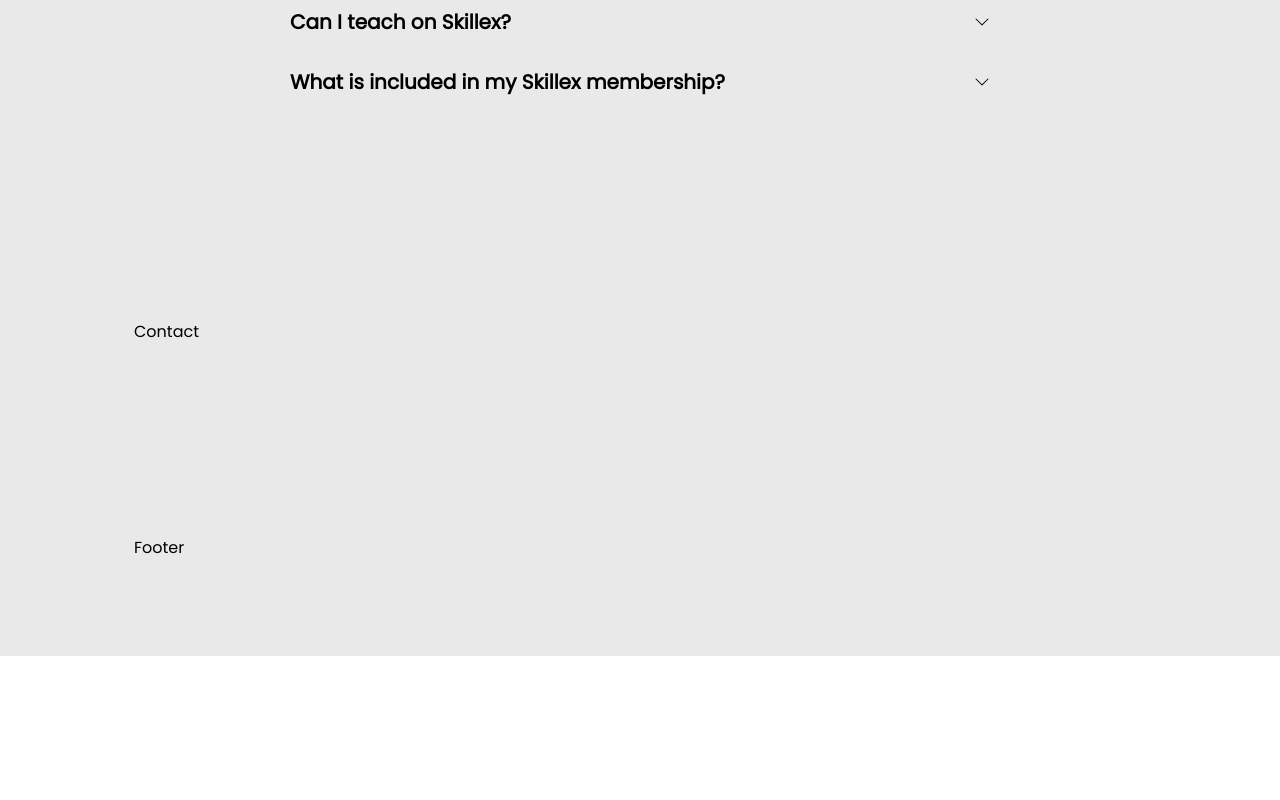
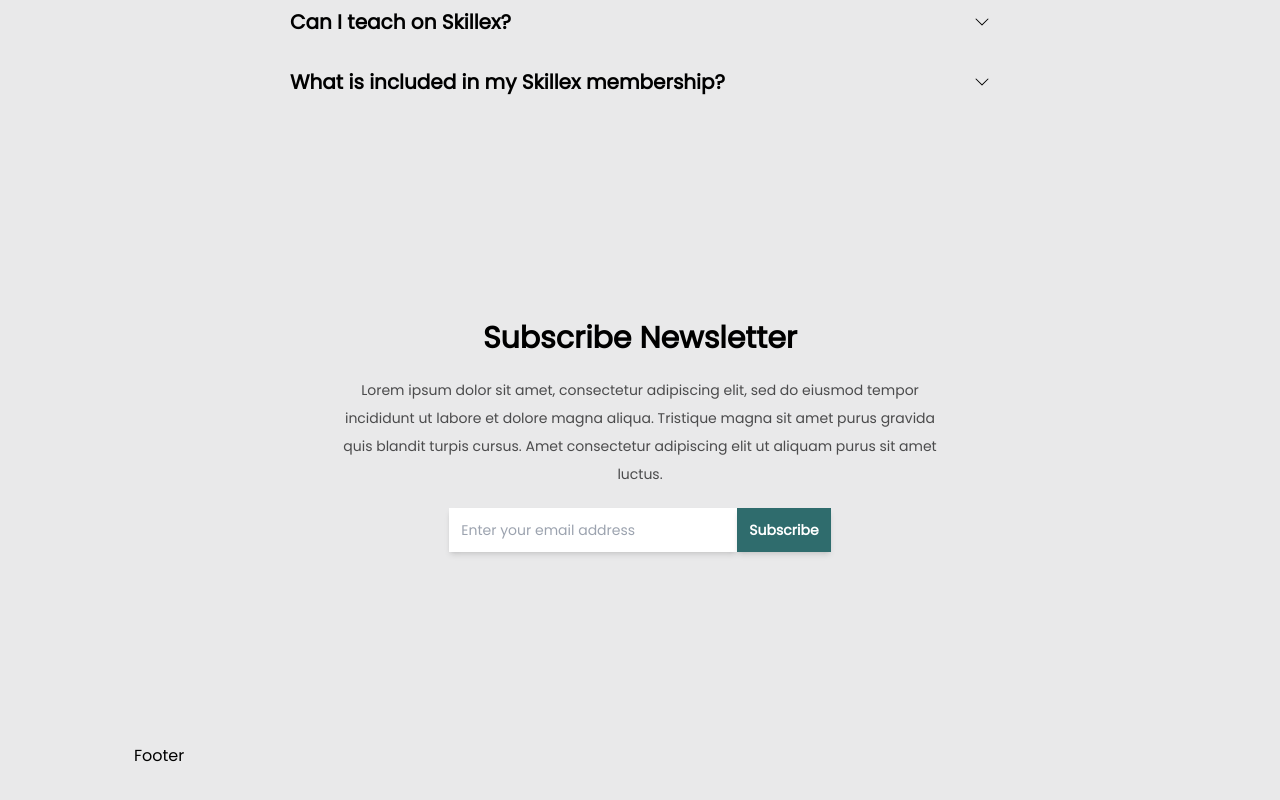
Before and after one commit to abdulkareemm/akm-teach, a React (Create React App) app: page / in a window 1280 px wide. Shown: the part 3552-4352 px from the top of the page. Before the commit the page ends 4208 px from the top, so only its background shows below. Built offline with nearby package versions, Linux system fonts and the light colour scheme; the HTML template or start-up script is replaced by a standard one.

Commit message:
contact component

```diff
--- a/src/components/container/Contact.jsx
+++ b/src/components/container/Contact.jsx
@@ -1,9 +1,25 @@
-import React from 'react'
-
+import React from "react";
+import {motion} from "framer-motion"
 const Contact = () => {
   return (
-    <div className='section' id="contact">Contact</div>
-  )
-}
+    <div className="section" id="contact">
+      <div className="text-center max-w-[600px] mx-auto">
+        <div className="sm:text-3xl text-2xl font-bold mb-5">
+          Subscribe Newsletter
+        </div>
+        <p className="text-sm leading-7 text-gray">
+          Lorem ipsum dolor sit amet, consectetur adipiscing elit, sed do
+          eiusmod tempor incididunt ut labore et dolore magna aliqua. Tristique
+          magna sit amet purus gravida quis blandit turpis cursus. Amet
+          consectetur adipiscing elit ut aliquam purus sit amet luctus.
+        </p>
+        <motion.form initial={{scale:0}} whileInView={{scale:1}} transition={{duration:0.3}} className="mt-5">
+        <input type="text"placeholder="Enter your email address" className="sm:p-3 p-2 outline-none text-sm shadow-md sm:w-72 w-60"/>
+        <button className="text-sm text-white bg-Teal sm:p-3 p-2 shadow-md font-bold">Subscribe</button>
+        </motion.form>
+      </div>
+    </div>
+  );
+};
 
-export default Contact
+export default Contact;
```
